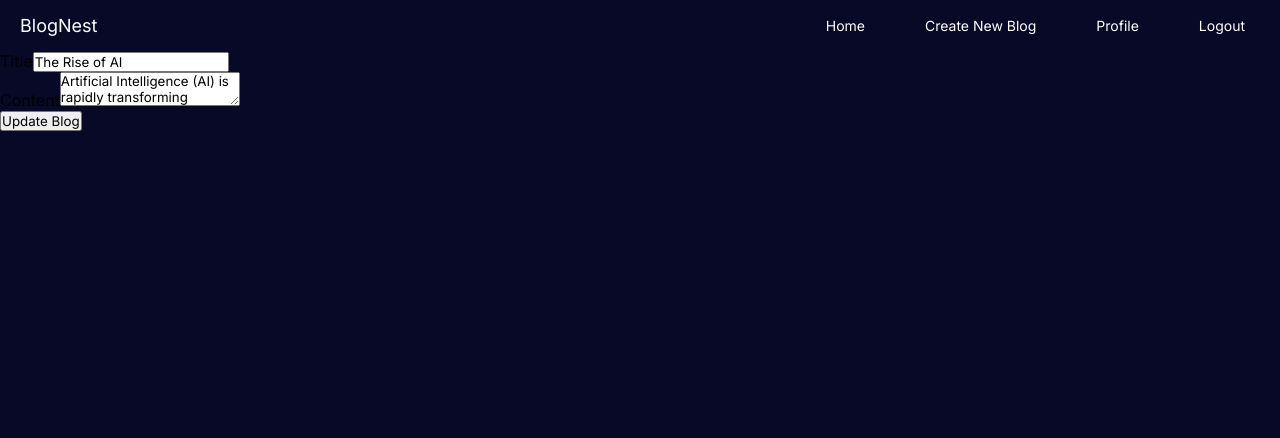
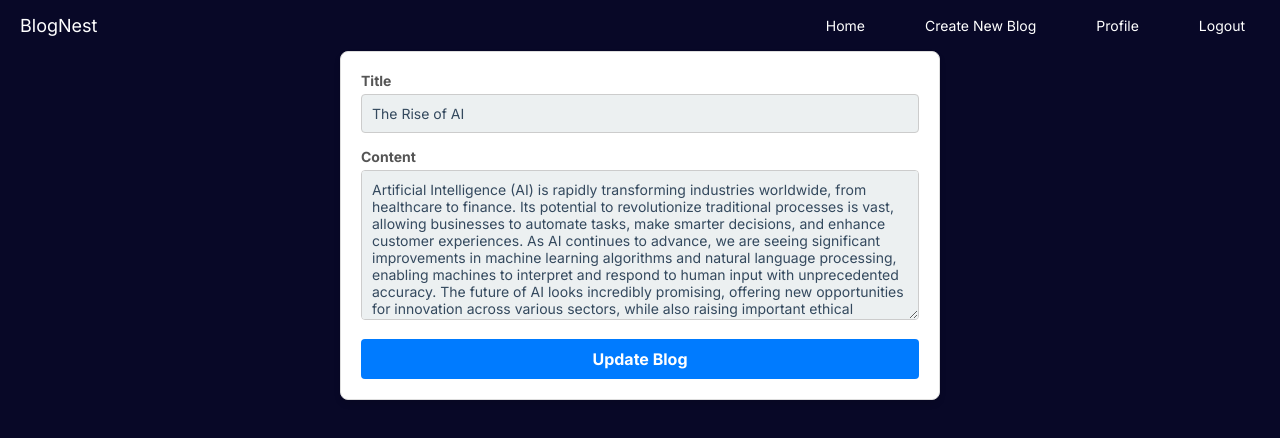
Before and after one commit to rvupmo33/blog-nest, a React (Create React App) app in the folder frontend/: page /blogs/update/1 in a window 1280 px wide. Shown: the top 438 px of the page. Built offline with nearby package versions, Linux system fonts and the light colour scheme; a web font is replaced by a local one.

Commit message:
UpdateBlog

```diff
--- a/frontend/src/blogs/pages/UpdateBlog.css
+++ b/frontend/src/blogs/pages/UpdateBlog.css
@@ -1,65 +1,90 @@
+
 .create-blog-form {
   max-width: 600px;
-  margin: 0 auto;
-  padding: 20px;
-  background-color: #ffffff;
-  border: 1px solid #ddd;
-  border-radius: 8px;
-  box-shadow: 0 4px 6px rgba(0, 0, 0, 0.1);
+  margin: 50px auto;
+  padding: 30px;
+  background-color: #f9fafb;
+  border: 1px solid #e0e6ed;
+  border-radius: 12px;
+  box-shadow: 0 6px 10px rgba(0, 0, 0, 0.1);
+  transition: transform 0.2s ease-in-out;
+}
+
+.create-blog-form:hover {
+  transform: translateY(-5px);
 }
 
 .create-blog-form h2 {
-  font-size: 24px;
-  margin-bottom: 20px;
+  font-size: 26px;
+  margin-bottom: 25px;
   text-align: center;
-  color: #333;
+  color: #2c3e50;
+  font-family: 'Arial', sans-serif;
+  letter-spacing: 1px;
 }
 
 .create-blog-form form > div {
-  margin-bottom: 15px;
+  margin-bottom: 20px;
 }
 
 .create-blog-form label {
   display: block;
   font-weight: bold;
-  margin-bottom: 5px;
-  color: #555;
+  margin-bottom: 8px;
+  color: #34495e;
+  font-size: 14px;
 }
 
 .create-blog-form input[type="text"],
 .create-blog-form textarea {
   width: 100%;
-  padding: 10px;
-  border: 1px solid #ccc;
-  border-radius: 4px;
+  padding: 12px;
+  border: 1px solid #bdc3c7;
+  border-radius: 6px;
+  font-size: 14px;
+  color: #34495e;
+  background-color: #ecf0f1;
+  transition: border-color 0.3s ease;
+}
+
+.create-blog-form input[type="text"]:focus,
+.create-blog-form textarea:focus {
+  border-color: #3498db;
+  outline: none;
+  background-color: #ffffff;
 }
 
 .create-blog-form textarea {
   resize: vertical;
-  height: 150px;
+  height: 160px;
 }
 
 .create-blog-form input[type="file"] {
-  padding: 5px;
+  padding: 8px;
+  font-size: 14px;
+  color: #34495e;
 }
 
 .create-blog-form button {
   display: block;
   width: 100%;
-  padding: 10px;
+  padding: 12px;
   font-size: 16px;
-  color: #fff;
-  background-color: #007bff;
+  font-weight: bold;
+  color: #ffffff;
+  background-color: #1abc9c;
   border: none;
-  border-radius: 4px;
+  border-radius: 6px;
   cursor: pointer;
+  transition: background-color 0.3s ease, box-shadow 0.3s ease;
 }
 
 .create-blog-form button:hover {
-  background-color: #0056b3;
+  background-color: #16a085;
+  box-shadow: 0 4px 8px rgba(0, 0, 0, 0.15);
 }
 
 .create-blog-form button:disabled {
-  background-color: #999;
+  background-color: #95a5a6;
   cursor: not-allowed;
 }
--- a/frontend/src/blogs/pages/UpdateBlog.js
+++ b/frontend/src/blogs/pages/UpdateBlog.js
@@ -35,6 +35,7 @@ const UpdateBlog = ({ blogs, onUpdateBlog }) => {
   }
 
   return (
+    <div className="create-blog-form">
       <form onSubmit={handleSubmit}>
         <div>
           <label>Title</label>
@@ -53,6 +54,7 @@ const UpdateBlog = ({ blogs, onUpdateBlog }) => {
         </div>
         <button type="submit">Update Blog</button>
       </form>
+    </div>
   );
 };
 
```
Lines whose indentation alone changed are shown as unchanged.
